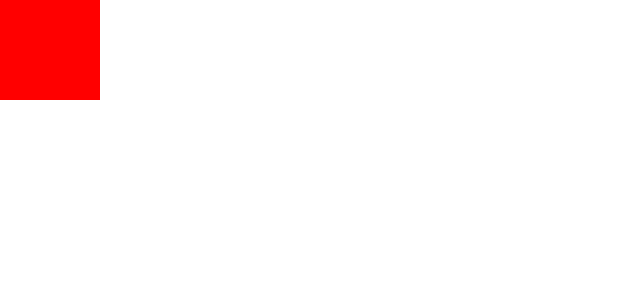
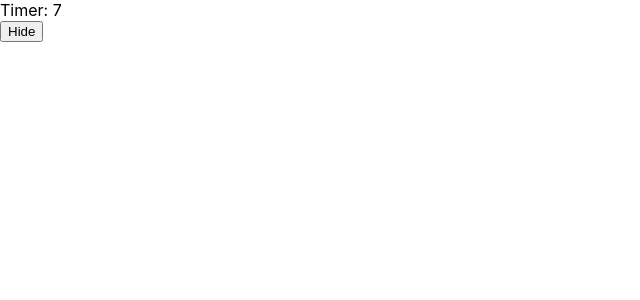
Before and after one commit to JeffersonStack/Curso_ReactJs, a React (Create React App) app: page / in a window 1280 px wide. Shown: the top 300 px of the page, without its empty margins (0-640 px from the left). Built offline with nearby package versions, Linux system fonts and the light colour scheme.

Commit message:
Separando arquivos das aulas passadas em outro pasta, lifecycle

```diff
--- a/src/App.js
+++ b/src/App.js
@@ -1,20 +1,35 @@
 import React, { Component } from "react";
-import Square from "./Square";
+import Timer from "./Timer";
 
 // import { Container } from './styles';
 
 export default class App extends Component {
   constructor() {
     super();
+
     this.state = {
-      color: "red"
+      showTime: true
     };
   }
 
+  componentWillMount() {
+    console.log("componentWillMount");
+  }
+
+  componentDidMount() {
+    console.log("componentDidMount");
+  }
+
   render() {
+    console.log("Render");
     return (
       <div>
-        <Square color={this.state.color} />
+        {this.state.showTime && <Timer />}
+        <button
+          onClick={() => this.setState({ showTime: !this.state.showTime })}
+        >
+          Hide
+        </button>
       </div>
     );
   }
--- /dev/null
+++ b/src/Timer.js
@@ -0,0 +1,27 @@
+import React, { Component } from "react";
+
+// import { Container } from './styles';
+
+export default class Timer extends Component {
+  constructor() {
+    super();
+
+    this.state = {
+      time: 0
+    };
+  }
+
+  componentDidMount() {
+    this.timer = setInterval(() => {
+      this.setState({ time: this.state.time + 1 });
+    }, 1000);
+  }
+
+  componentWillUnmount() {
+    clearInterval(this.timer);
+  }
+
+  render() {
+    return <div>Timer: {this.state.time}</div>;
+  }
+}
```
Also changed, not shown: src/Button.js (deleted, +0 -9 lines), src/aulas/Button.js (added, +15 -0 lines), src/aulas/BemVindo.js (renamed from src/BemVindo.js), src/aulas/ButtonLike.js (renamed from src/ButtonLike.js), src/aulas/ButtonSearch.js (renamed from src/ButtonSearch.js), src/aulas/MudandoState.js (renamed from src/MudandoState.js), src/aulas/Square.js (renamed from src/Square.js), src/aulas/Title.js (renamed from src/Title.js).
